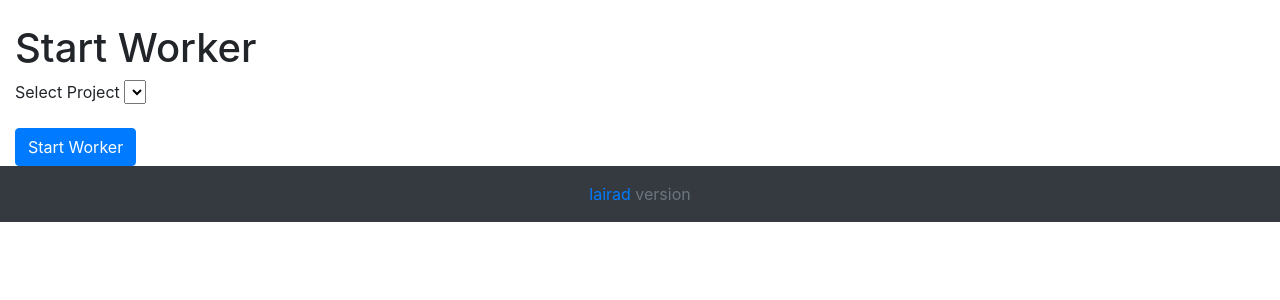
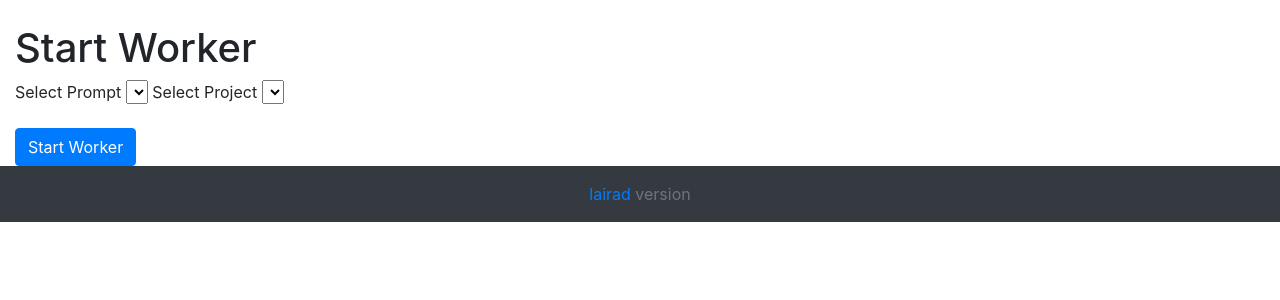
Before and after one commit to th-neu/lairad, a Python web app: template templates/select_project.html in a window 1280 px wide. Shown: the part 56-356 px from the top of the page. Run offline with Jinja, Linux system fonts and the light colour scheme; the template is opened without the code that fills it, so the values that code supplies are empty.

Commit message:
feat: add select prompt to advance project

```diff
--- a/_version.py
+++ b/_version.py
@@ -1,4 +1,4 @@
 """
 version module
 """
-__version__ = "0.2.0"
+__version__ = "0.2.1"
--- a/app.py
+++ b/app.py
@@ -254,9 +254,11 @@ def select_project():
     else:
         # get all projects from the database
         projects = Projects.get_all_projects()
+        prompts = Prompts.get_all_prompts()
         return render_template(
                                 'select_project.html',
                                 projects=projects,
+                                prompts=prompts,
                                 app_version=__version__
                                 )
 
--- a/models.py
+++ b/models.py
@@ -131,7 +131,6 @@ class Projects:
         c = conn.cursor()
         c.execute('SELECT * FROM projects')
         projects = c.fetchall()
-        conn.close()
 
         project_objs = []
         for project in projects:
@@ -192,7 +191,7 @@ class Prompts:
         self.model = model
 
     @staticmethod
-    def get_all_prompts(prompt_objs):
+    def get_all_prompts():
         """Retrieve all prompts from the database"""
         conn = get_db()
         c = conn.cursor()
--- a/templates/select_project.html
+++ b/templates/select_project.html
@@ -6,6 +6,12 @@
   <h1>Start Worker</h1>
   <form method="post">
     <div class="mb-3">
+	<label for="prompt" class="form-label">Select Prompt</label>
+      <select class="form-select" id="prompt" name="prompt">
+        {% for prompt in prompts %}
+          <option value="{{ prompt.id }}">{{ prompt.intro }}</option>
+        {% endfor %}
+      </select>
       <label for="project" class="form-label">Select Project</label>
       <select class="form-select" id="project" name="project">
         {% for project in projects %}
```
